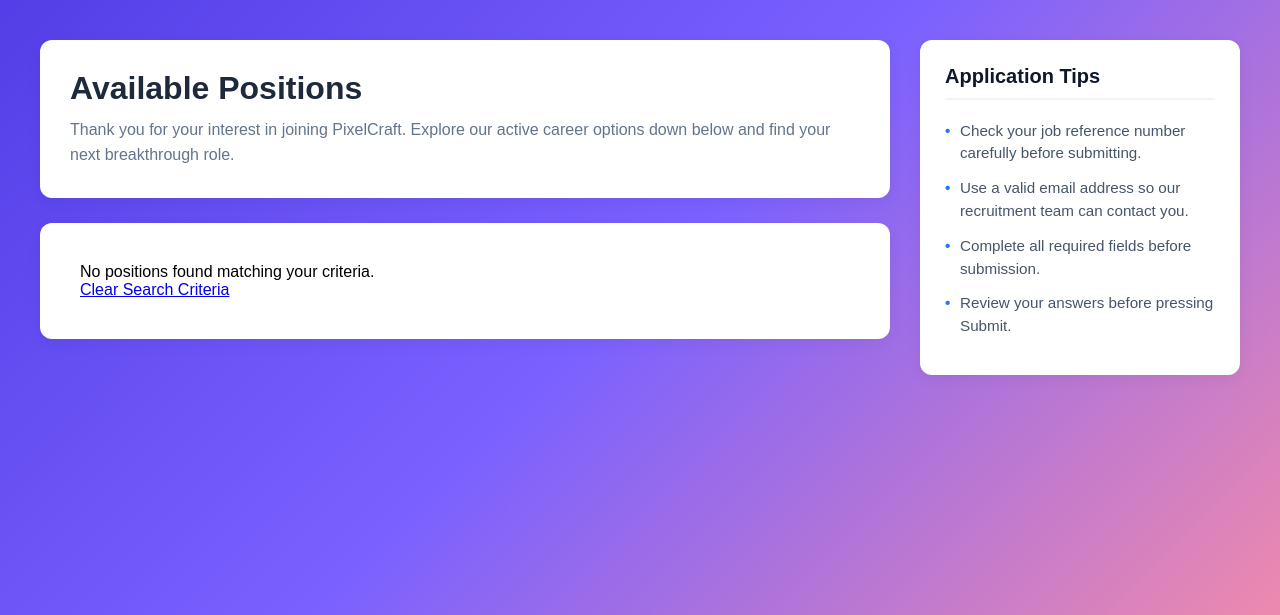
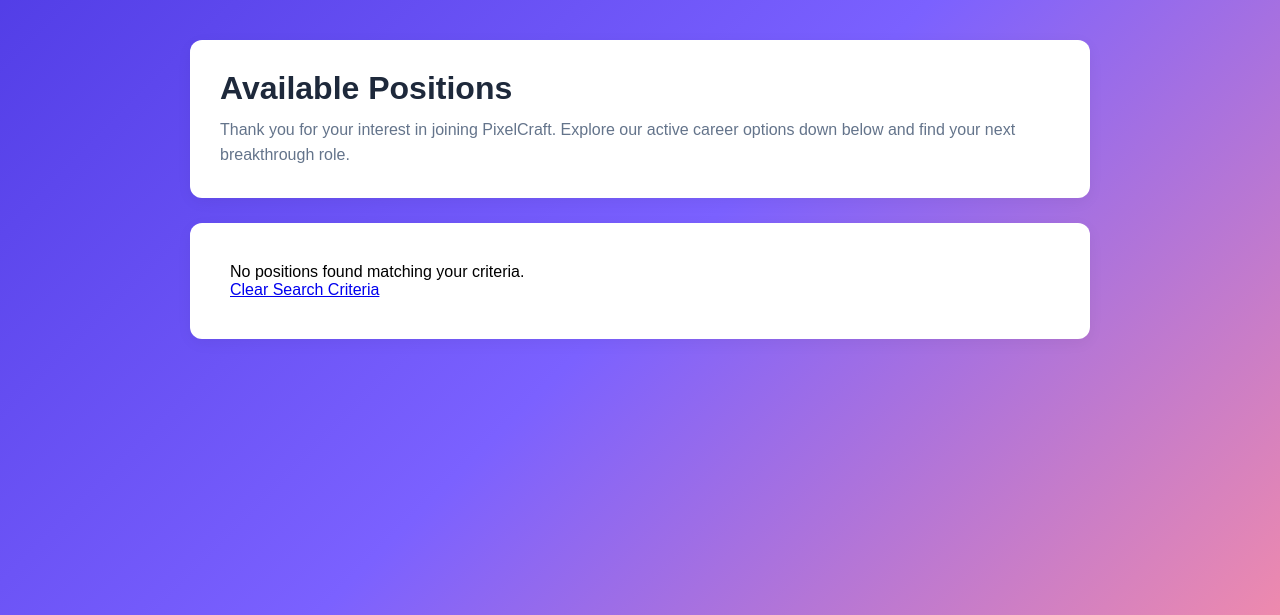
Before and after one commit to JakeStahlUNI/COS10026_WebTech_TeamProject, a PHP site: page /Jobs.php in a window 1280 px wide. Shown: the part 108-723 px from the top of the page. Run offline with PHP 8.4, Linux system fonts and the light colour scheme; data that the repository does not hold is empty.

Commit message:
extra extra read all about it

```diff
--- a/Jobs.php
+++ b/Jobs.php
@@ -73,7 +73,6 @@ if ($search_query !== "") {
 </header>
 
 <main>
-    <div class="content-container">
     <section class="intro-section">
         <h1>Available Positions</h1>
         <p>Thank you for your interest in joining PixelCraft. Explore our active career options down below and find your next breakthrough role.</p>
@@ -86,13 +85,13 @@ if ($search_query !== "") {
             <article class="job-listing">
                 <h2>JOB #<?php echo htmlspecialchars($row['job_id'] . ' - ' . $row['Title']); ?></h2>
 
-                    <p class="job-section-title">Description:</p>
+                <span class="job-section-title">Description</span>
                 <p class="job-description"><?php echo htmlspecialchars($row['Description']); ?></p>
 
-                    <p class="job-section-title">Salary:</p>
+                <span class="job-section-title">Salary</span>
                 <p class="job-salary">$<?php echo number_format($row['Salary']); ?> AUD</p>
 
-                    <p class="job-section-title">Key Responsibilities:</p>
+                <span class="job-section-title">Key Responsibilities</span>
                 <ul>
                     <?php
                     $responsibilities = explode("\n", trim($row['Responsibilities']));
@@ -104,7 +103,7 @@ if ($search_query !== "") {
                     ?>
                 </ul>
 
-                    <p class="job-section-title">Qualifications:</p>
+                <span class="job-section-title">Qualifications</span>
                 <ul>
                     <?php
                     $qualifications = explode("\n", trim($row['Qualifications']));
@@ -130,17 +129,6 @@ if ($search_query !== "") {
     }
     mysqli_close($conn);
     ?>
-    </div>
-
-    <aside>
-        <h3>Application Tips</h3>
-        <ul>
-            <li>Check your job reference number carefully before submitting.</li>
-            <li>Use a valid email address so our recruitment team can contact you.</li>
-            <li>Complete all required fields before submission.</li>
-            <li>Review your answers before pressing Submit.</li>
-        </ul>
-    </aside>
 </main>
 
 <footer class="footer">
--- a/Styles/jobs.css
+++ b/Styles/jobs.css
@@ -5,17 +5,15 @@
   box-sizing: border-box;
 }
 
-/* ===== BODY ===== */
 body {
   background: linear-gradient(135deg, #4e3ae4 0%, #7b61ff 50%, #f78da7 100%);
   min-height: 100vh;
   display: flex;
   flex-direction: column;
-  align-items: stretch; /* IMPORTANT */
+  align-items: stretch;
   font-family: Arial, sans-serif;
 }
 
-/* ===== HEADER (MATCH INDEX) ===== */
 .header {
   display: flex;
   align-items: center;
@@ -78,31 +76,15 @@ body {
   padding: 8px 16px;
 }
 
-/* ===== MAIN LAYOUT GRID ===== */
 main {
   width: 95%;
-  max-width: 1200px;
+  max-width: 900px;
   margin: 40px auto;
-  display: grid;
-  grid-template-columns: 1fr 320px;
-  gap: 30px;
-  align-items: start;
-}
-
-@media (max-width: 900px) {
-  main {
-    grid-template-columns: 1fr;
-  }
-}
-
-/* ===== LEFT CONTAINER FOR CONTENT ===== */
-.content-container {
   display: flex;
   flex-direction: column;
   gap: 25px;
 }
 
-/* ===== INTRO SECTION ===== */
 .intro-section {
   background: white;
   padding: 30px;
@@ -121,7 +103,6 @@ main {
   line-height: 1.6;
 }
 
-/* ===== JOB LISTINGS ===== */
 .job-listing {
   background: white;
   padding: 40px;
@@ -132,106 +113,74 @@ main {
 .job-listing h2 {
   background-color: #ebf5ff;
   color: #1e40af;
-  padding: 15px 20px;
-  margin-bottom: 25px;
-  font-size: 1.3rem;
+  padding: 16px 20px;
+  margin-bottom: 30px;
+  font-size: 1.4rem;
   text-transform: uppercase;
   border-radius: 8px;
-  border-left: 5px solid #2575fc;
+  border-left: 6px solid #2575fc;
+  letter-spacing: 0.5px;
 }
 
 .job-section-title {
+  display: block;
   font-weight: bold;
-  margin-top: 20px;
-  margin-bottom: 8px;
-  color: #0f172a;
-  font-size: 1.1rem;
+  text-transform: uppercase;
+  font-size: 0.95rem;
+  letter-spacing: 0.8px;
+  margin-top: 25px;
+  margin-bottom: 10px;
+  color: #1e40af;
+  border-bottom: 2px solid #f1f5f9;
+  padding-bottom: 6px;
 }
 
 .job-description {
   color: #334155;
   line-height: 1.6;
-  margin-bottom: 15px;
+  font-size: 1.05rem;
+  padding-left: 5px;
 }
 
 .job-salary {
   color: #059669;
   font-weight: bold;
-  font-size: 1.1rem;
-  margin-bottom: 20px;
+  font-size: 1.2rem;
+  padding-left: 5px;
 }
 
-/* Clean list look adjustments */
 .job-listing ul {
-  list-style-position: inside;
-  margin-bottom: 20px;
+  list-style-position: outside;
+  margin-left: 20px;
+  margin-bottom: 15px;
 }
 
 .job-listing li {
-  margin-bottom: 8px;
+  margin-bottom: 10px;
   color: #334155;
-  line-height: 1.5;
+  line-height: 1.6;
+  font-size: 1.05rem;
 }
 
-/* Application Link Button inside job cards */
 .apply-btn {
   display: inline-block;
-  margin-top: 15px;
-  padding: 12px 24px;
+  margin-top: 25px;
+  padding: 14px 28px;
   background-color: #2575fc;
   color: white;
   text-decoration: none;
   font-weight: bold;
   border-radius: 6px;
   transition: background-color 0.2s ease;
+  text-transform: uppercase;
+  font-size: 0.95rem;
+  letter-spacing: 0.5px;
 }
 
 .apply-btn:hover {
   background-color: #1a5dd4;
 }
 
-/* ===== ASIDE ===== */
-aside {
-  background: white;
-  border-radius: 12px;
-  padding: 25px;
-  box-shadow: 0 4px 15px rgba(0,0,0,0.05);
-  display: flex;
-  flex-direction: column;
-  gap: 15px;
-}
-
-aside h3 {
-  color: #0f172a;
-  font-size: 1.25rem;
-  border-bottom: 2px solid #f1f5f9;
-  padding-bottom: 10px;
-  margin-bottom: 5px;
-}
-
-aside ul {
-  list-style: none;
-}
-
-aside li {
-  position: relative;
-  padding-left: 15px;
-  margin-bottom: 12px;
-  color: #475569;
-  line-height: 1.5;
-  font-size: 0.95rem;
-}
-
-aside li::before {
-  content: "•";
-  color: #2575fc;
-  font-weight: bold;
-  position: absolute;
-  left: 0;
-  top: 0;
-}
-
-/* ===== FOOTER (MATCH INDEX) ===== */
 .footer {
   background: white;
   color: black;
@@ -240,7 +189,7 @@ aside li::before {
   justify-content: space-between;
   align-items: center;
   flex-wrap: wrap;
-  margin-top: auto; /* pushes footer down */
+  margin-top: auto;
 }
 
 .footer-left {
```
Lines whose indentation alone changed are shown as unchanged.
